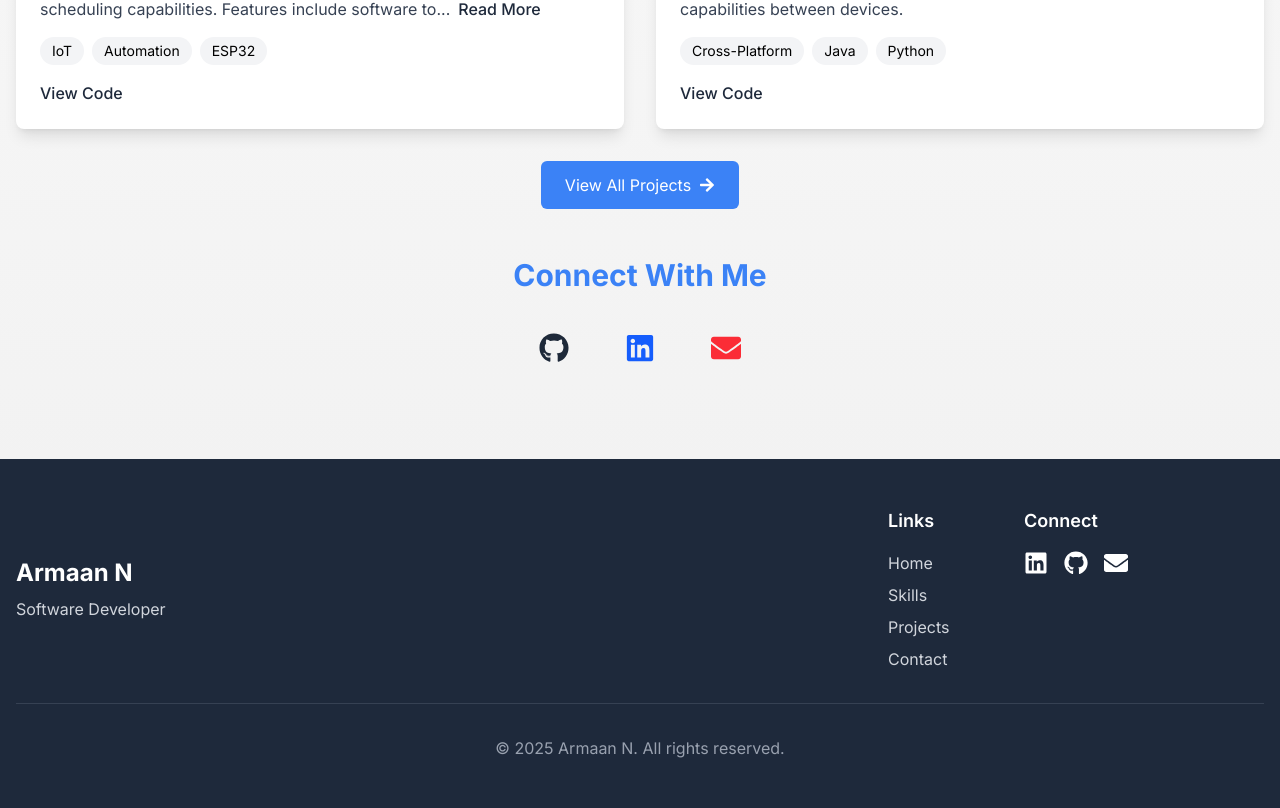
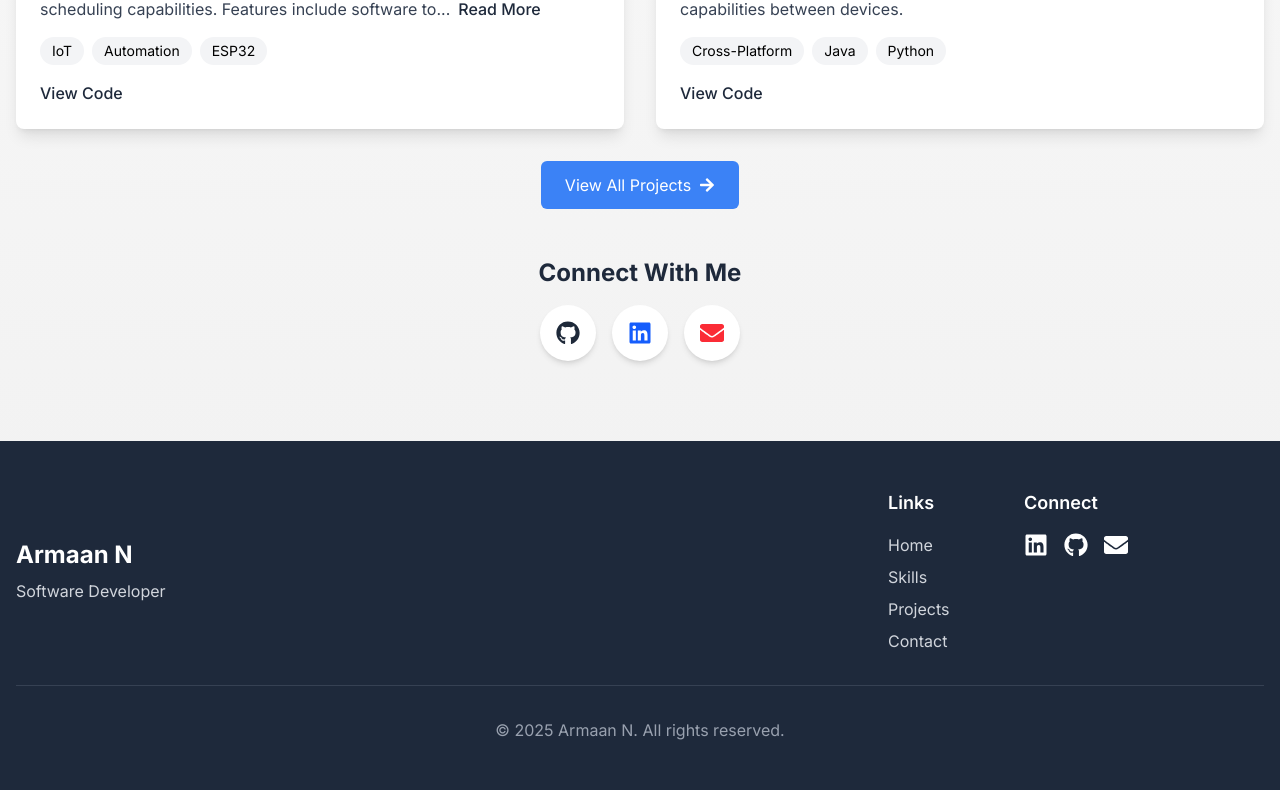
Before and after one commit to Armaan4477/Portfolio, a Next.js app: page / in a window 1280 px wide. Shown: the part 1331-2139 px from the top of the page. Built offline with nearby package versions, Linux system fonts and the light colour scheme.

Commit message:
ui fix for homepage

```diff
--- a/src/app/page.js
+++ b/src/app/page.js
@@ -141,26 +141,20 @@ export default function Home() {
       </AnimatedSection>
 
       {/* Social Links */}
-      <AnimatedSection animation="slideUp" className="section text-center">
-        <h2 className="page-title">Connect With Me</h2>
-        <div className="flex justify-center space-x-6">
-          <AnimatedCard index={0}>
-            <a href="https://github.com/Armaan4477" target="_blank" rel="noopener noreferrer" className="p-4 bg-transparent hover:bg-gray-100 dark:hover:bg-gray-800 rounded-full transition-colors flex items-center justify-center">
-              <FaGithub className="text-gray-800 dark:text-white" size={30} />
-            </a>
-          </AnimatedCard>
-          <AnimatedCard index={1}>
-            <a href="https://www.linkedin.com/in/armaan-nakhuda-756492235/" target="_blank" rel="noopener noreferrer" className="p-4 bg-transparent hover:bg-gray-100 dark:hover:bg-gray-800 rounded-full transition-colors flex items-center justify-center">
-              <FaLinkedin className="text-blue-600" size={30} />
-            </a>
-          </AnimatedCard>
-          <AnimatedCard index={2}>
-            <a href="mailto:nakhudaarmaan66@gmail.com" target="_blank" rel="noopener noreferrer" className="p-4 bg-transparent hover:bg-gray-100 dark:hover:bg-gray-800 rounded-full transition-colors flex items-center justify-center">
-              <FaEnvelope className="text-red-500" size={30} />
-            </a>
-          </AnimatedCard>
-        </div>
-      </AnimatedSection>
+      <AnimatedCard index={3} className="section text-center">
+                  <h2 className="text-2xl font-bold mb-4 text-secondary dark:text-blue-400">Connect With Me</h2>
+                  <div className="flex justify-center space-x-4">
+                    <a href="https://github.com/Armaan4477" target="_blank" rel="noopener noreferrer" className="p-4 bg-white dark:bg-gray-700 rounded-full shadow-md hover:shadow-lg transition">
+                      <FaGithub className="text-gray-800 dark:text-white" size={24} />
+                    </a>
+                    <a href="https://www.linkedin.com/in/armaan-nakhuda-756492235/" target="_blank" rel="noopener noreferrer" className="p-4 bg-white dark:bg-gray-700 rounded-full shadow-md hover:shadow-lg transition">
+                      <FaLinkedin className="text-blue-600" size={24} />
+                    </a>
+                    <a href="mailto:nakhudaarmaan66@gmail.com" target="_blank" rel="noopener noreferrer" className="p-4 bg-white dark:bg-gray-700 rounded-full shadow-md hover:shadow-lg transition">
+                      <FaEnvelope className="text-red-500" size={24} />
+                    </a>
+                  </div>
+                </AnimatedCard>
     </div>
   )
 }
```
